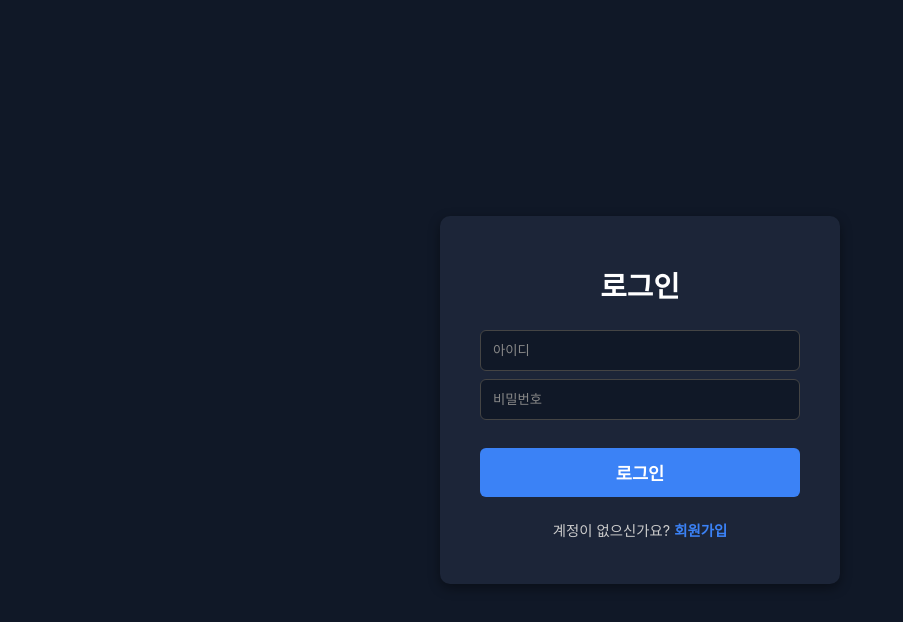
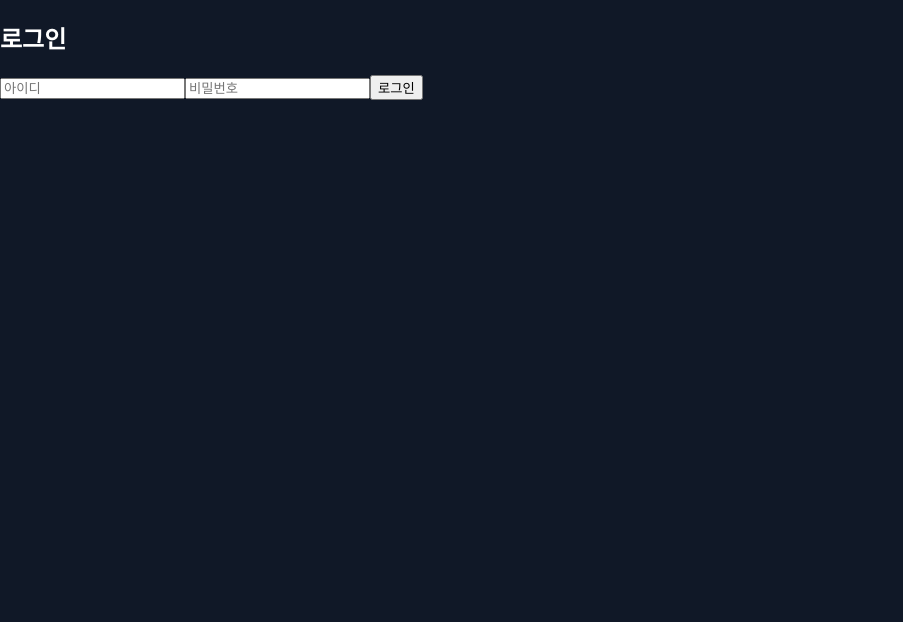
Before and after one commit to pepe-yeahyou/TeamProject-2-3rd, a React (Create React App) app in the folder react-front/: page /login in a window 1280 px wide. Shown: the top 622 px of the page, without its empty margins (0-903 px from the left). Built offline with nearby package versions, Linux system fonts and the light colour scheme.

Commit message:
Axios 인터셉터 및 전역 인증 상태 관리 도입

```diff
--- a/react-front/src/components/Header.js
+++ b/react-front/src/components/Header.js
@@ -1,28 +1,33 @@
 import React from 'react';
 import { useNavigate } from 'react-router-dom';
-import useAuth from '../hooks/useAuth'
+import { useAuth } from '../context/AuthContext';
 
-function Header( {userName} ) {
-    //1.useAuth훅에서 필요한 값 가져오기
-    const { displayName, logout } = useAuth();
+function Header({ userName, onNewProjectClick }) {
+    const { logout } = useAuth();
     const navigate = useNavigate();
 
-    //2. 로그아웃 핸들러
     const handleLogout = () => {
-        logout();
-        navigate('/login');
+        logout(); // 1. Context 상태 변경 및 로컬 스토리지 삭제
+        navigate('/login'); // 2. 로그인 페이지로 리디렉션
     };
 
     return (
-        <header className="main-header">
-            <div className="user-greeting">
-                안녕하세요, {userName}님!
-            </div>
-            <div className="header-actions">
-                <button className="new-project-button">
+        <header className="dashboard-header">
+            <h1 className="logo">프로젝트 대시보드</h1>
+            <div className="header-info">
+                <span className="welcome-message">안녕하세요, {userName}님</span>
+
+                <button
+                    className="btn btn-primary"
+                    onClick={onNewProjectClick} // Prop으로 전달받은 핸들러 사용
+                >
                     + 새 프로젝트
                 </button>
-                <button onClick={handleLogout} className="logout-button">
+
+                <button
+                    className="btn btn-secondary"
+                    onClick={handleLogout} // Context를 이용한 로그아웃
+                >
                     로그아웃
                 </button>
             </div>
--- a/react-front/src/components/ProjectCard.js
+++ b/react-front/src/components/ProjectCard.js
@@ -37,7 +37,7 @@ function ProjectCard({ project }) {
     };
 
     return (
-        <div className="project-card" onClick={handleCardClick} style={{cusrsor: 'pointer'}}>
+        <div className="project-card" onClick={handleCardClick} style={{cursor: 'pointer'}}>
             <div className="card-header">
                 <h3 className="card-title">{title}</h3>
                 <span className="status-badge" style={{ backgroundColor: statusColor }}>
--- /dev/null
+++ b/react-front/src/hooks/useDashboardData.js
@@ -0,0 +1,52 @@
+import { useState, useEffect } from 'react';
+import api from '../api/axios';
+import { useAuth } from '../context/AuthContext';
+
+export const useDashboardData = () => {
+    const { userName: authUserName, isAuthenticated, login } = useAuth(); // AuthContext에서 정보 가져오기
+
+    const [summary, setSummary] = useState(null);
+    const [projects, setProjects] = useState([]);
+    const [loading, setLoading] = useState(true);
+    const [error, setError] = useState(null);
+    const [userName, setUserName] = useState(authUserName); // Dashboard에서 쓸 이름
+
+    useEffect(() => {
+        if (!isAuthenticated) {
+            setLoading(false);
+            return; // 인증되지 않았다면 API 호출을 시도하지 않음
+        }
+
+        const fetchData = async () => {
+            setLoading(true);
+            setError(null);
+            try {
+                // Promise.all로 모든 API 호출 병렬 처리
+                const [summaryRes, projectsRes, nameRes] = await Promise.all([
+                    api.get('/dashboard/summary'),
+                    api.get('/dashboard/projects'),
+                    api.get('/dashboard/username')
+                ]);
+
+                setSummary(summaryRes.data);
+                setProjects(projectsRes.data);
+
+                // AuthContext에 저장된 이름이 없을 경우만 API 결과로 업데이트
+                if (!authUserName) {
+                    setUserName(nameRes.data || "손님");
+                }
+
+            } catch (err) {
+                // 인터셉터가 401/403은 처리하므로, 여기서는 그 외 오류만 처리
+                setError(err.message || "데이터 로딩 중 알 수 없는 오류 발생");
+                console.error("데이터 패칭 오류:", err);
+            } finally {
+                setLoading(false);
+            }
+        };
+
+        fetchData();
+    }, [isAuthenticated, authUserName]); // 인증 상태가 바뀌면 다시 로드
+
+    return { summary, projects, userName: userName || "손님", loading, error };
+};
--- a/react-front/src/pages/Dashboard.js
+++ b/react-front/src/pages/Dashboard.js
@@ -1,52 +1,29 @@
-import React, { useState, useEffect } from 'react';
-import api from '../api/axios';
+import React from 'react';
+import { useNavigate } from 'react-router-dom';
+import { useDashboardData } from '../hooks/useDashboardData';
 import SummaryCards from '../components/SummaryCards';
 import ProjectList from '../components/ProjectList';
 import Header from '../components/Header';
 import '../styles/Dashboard.css';
 
 function DashboardPage() {
-    const [userName, setUserName] = useState("사용자");
-    const [summary, setSummary] = useState(null);
-    const [projects, setProjects] = useState([]);
-    const [loading, setLoading] = useState(true);
-    const [error, setError] = useState(null);
+    const navigate = useNavigate();
+    const { summary, projects, userName, loading, error } = useDashboardData();
 
-    useEffect(() => {
-        const fetchData = async () => {
-            try {
-                // 1. 요약 정보 (DashboardSummaryVO) 로딩
-                const summaryRes = await api.get('/dashboard/summary');
-                setSummary(summaryRes.data);
+    // Header에 전달할 새 프로젝트 버튼 핸들러
+    const handleNewProjectClick = () => {
+        navigate('/project/register');
+    };
 
-                // 2. 프로젝트 목록 (List<ProjectSummaryVO>) 로딩
-                const projectsRes = await api.get('/dashboard/projects');
-                setProjects(projectsRes.data);
-
-                // 3. 사용자 이름 로딩
-                const nameRes = await api.get('/dashboard/username');
-                setUserName(nameRes.data || "사용자");
-
-            } catch (err) {
-                setError("데이터를 로드하는 중 오류가 발생했습니다.");
-                console.error(err);
-                // 401 에러 시 로그아웃 처리 유도
-            } finally {
-                setLoading(false);
-            }
-        };
-
-        fetchData();
-    }, []);
-
-    if (loading) return <div>로딩 중...</div>;
+    if (loading) return <div>로딩 중...</div>; // (선택: 스켈레톤 UI로 대체 가능)
     if (error) return <div>오류: {error}</div>;
-
-    const displayName = summary?.userDisplayName || "사용자";
 
     return (
         <div className="dashboard-layout">
-            <Header userName={userName} />
+            <Header
+                userName={userName}
+                onNewProjectClick={handleNewProjectClick}
+            />
             <SummaryCards summary={summary} />
             <ProjectList projects={projects} />
         </div>
--- a/react-front/src/pages/Login.js
+++ b/react-front/src/pages/Login.js
@@ -1,84 +1,61 @@
 import React, { useState } from 'react';
 import { useNavigate } from 'react-router-dom';
 import api from '../api/axios';
-import useAuth from '../hooks/useAuth';
-import '../styles/Auth.css';
+import { useAuth } from '../context/AuthContext';
 
-function Login() {
+function LoginPage() {
     const [username, setUsername] = useState('');
     const [password, setPassword] = useState('');
-    const [error, setError] = useState('');
+    const [loginError, setLoginError] = useState(null);
 
-    const { login: authLogin } = useAuth();
     const navigate = useNavigate();
+    const { login } = useAuth();
 
-    const handleSubmit = async (e) => {
+    const handleLogin = async (e) => {
         e.preventDefault();
-        setError(''); // 오류 메시지 초기화
+        setLoginError(null);
 
         try {
-            // 4. 백엔드 로그인 API 호출 (POST /api/auth/login)
-            const response = await api.post('/auth/login', {
-                username: username,
-                password: password,
-            });
+            const response = await api.post('/auth/login', { username, password });
+            const { token, displayName } = response.data; // AuthController에서 응답받은 데이터
 
-            // 5. 응답에서 토큰과 사용자명 추출
-            const { token, displayName } = response.data;
+            // 전역 상태 업데이트 및 로컬 스토리지에 저장
+            login(token, displayName);
 
-            // 6. 인증 상태 업데이트 및 토큰 저장 (useAuth 훅에서 처리)
-            authLogin(token, displayName);
-
-            // 7. 대시보드로 이동
+            // 로그인 성공 후 대시보드 페이지로 이동
             navigate('/dashboard');
 
         } catch (err) {
-            // 8. 로그인 실패 처리
-            const errorMessage = err.response?.data?.displayName || "아이디 또는 비밀번호를 다시 확인해 주세요.";
-            setError(errorMessage);
-            console.error('로그인 오류:', err);
+            const errorMessage = err.response?.data?.message || "로그인 중 알 수 없는 오류가 발생했습니다.";
+            setLoginError(errorMessage);
+            console.error('Login Failed:', err);
         }
     };
 
     return (
-        <div className="auth-container">
-            <form onSubmit={handleSubmit} className="login-box">
-                <h2 className="title">로그인</h2>
-                {/* 오류 메시지 영역 */}
-                {error && <p className="error-message">{error}</p>}
+        <div className="login-container">
+            <form onSubmit={handleLogin} className="login-form">
+                <h2>로그인</h2>
+                {loginError && <p className="error-message">{loginError}</p>}
 
-                <div className="input-group">
                 <input
                     type="text"
                     placeholder="아이디"
                     value={username}
                     onChange={(e) => setUsername(e.target.value)}
                     required
-                        className="input-field"
                 />
-                </div>
-                <div className="input-group">
                 <input
                     type="password"
                     placeholder="비밀번호"
                     value={password}
                     onChange={(e) => setPassword(e.target.value)}
                     required
-                        className="input-field"
                 />
-                </div>
-
-                <button type="submit" className="primary-button">
-                    로그인
-                </button>
-
-                <p className="link-group">
-                    계정이 없으신가요? <a href="/register">회원가입</a>
-                </p>
-                {/* 비밀번호 찾기 링크도 추가 가능: <a href="/find-password">비밀번호 찾기</a> */}
+                <button type="submit">로그인</button>
             </form>
         </div>
     );
 }
 
-export default Login;
+export default LoginPage;
```
Lines whose indentation alone changed are shown as unchanged.
